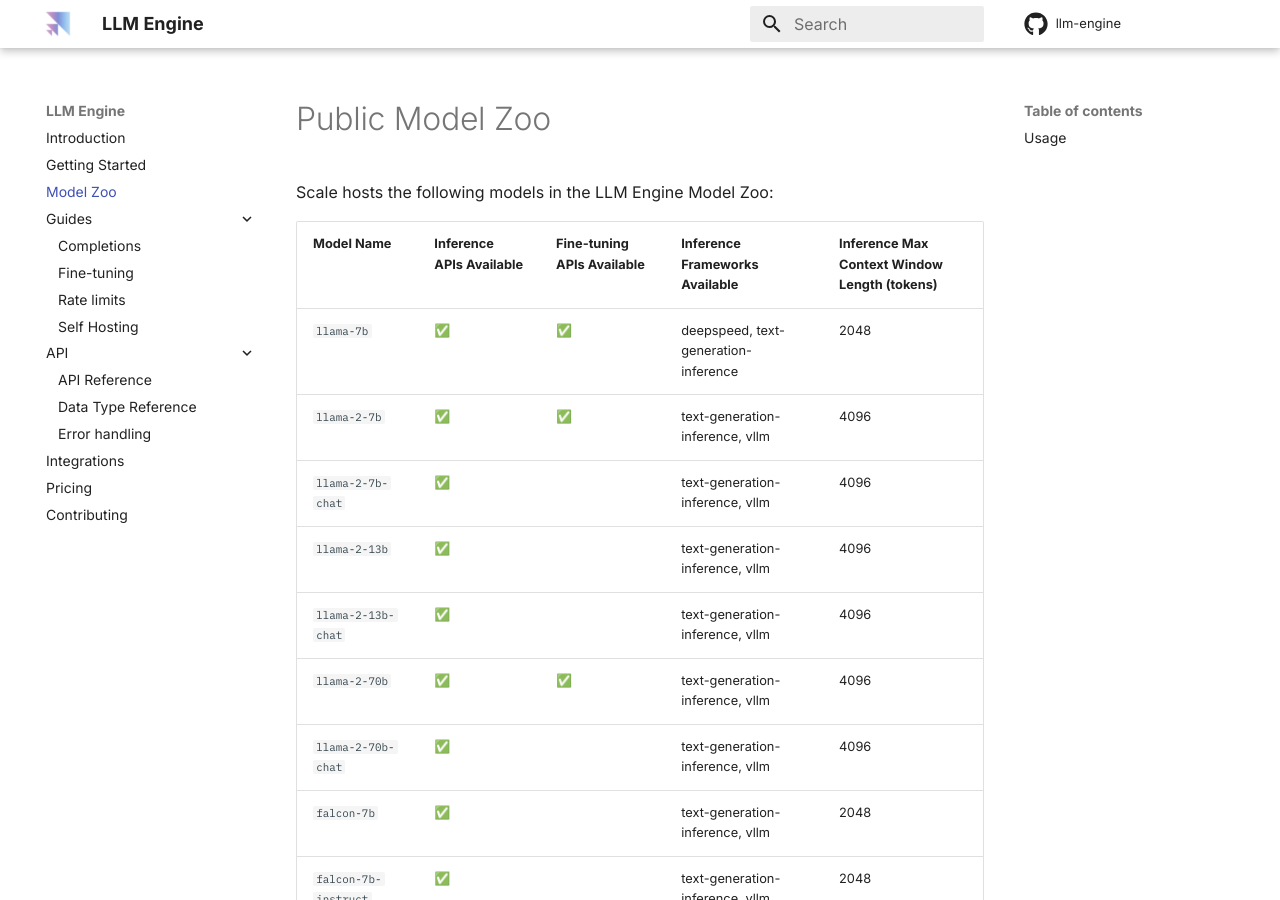
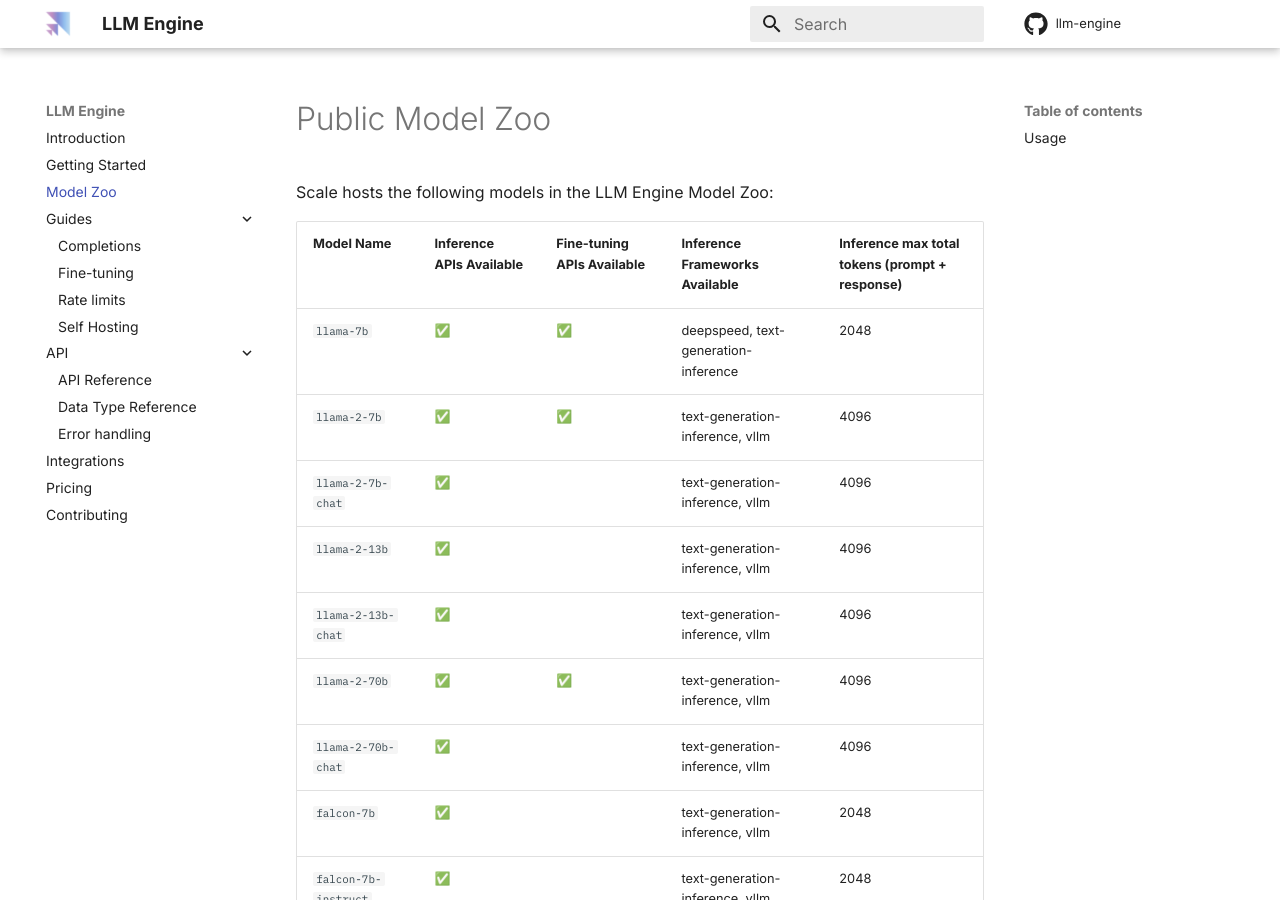
Before and after one commit to scaleapi/llm-engine, an MkDocs documentation site: the page built from docs/model_zoo.md, in a window 1280 px wide and 900 px high. Built offline with MkDocs 1.6.1 and Material for MkDocs 9.7.7, drawn with Linux system fonts in a browser that asks for light colours; comment, search, counter and statistics services are not loaded.

Commit message:
make title clearer pt2

```diff
--- a/docs/model_zoo.md
+++ b/docs/model_zoo.md
@@ -2,7 +2,7 @@
 
 Scale hosts the following models in the LLM Engine Model Zoo:
 
-| Model Name            | Inference APIs Available | Fine-tuning APIs Available | Inference Frameworks Available | Inference Max Context Window Length (tokens) |
+| Model Name            | Inference APIs Available | Fine-tuning APIs Available | Inference Frameworks Available | Inference max total tokens (prompt + response) |
 | --------------------- | ------------------------ | -------------------------- | ------------------------------ | ------------------------------ |
 | `llama-7b`            | ✅                       | ✅                         | deepspeed, text-generation-inference | 2048 |
 | `llama-2-7b`          | ✅                       | ✅                         | text-generation-inference, vllm | 4096|
```
